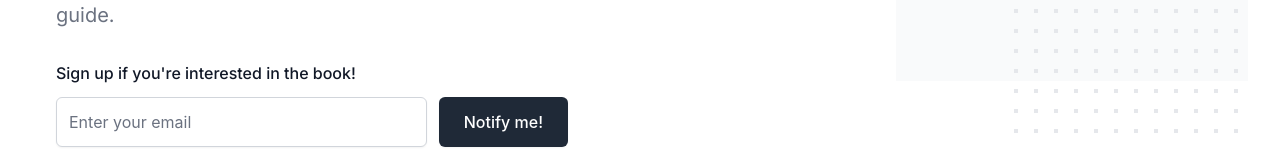
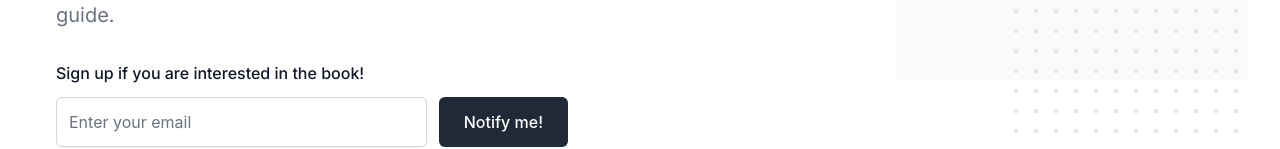
Before and after one commit to Ignacio1996/react-ultimate-guide-googleapis, a Next.js app: page / in a window 1280 px wide. Shown: the part 663-812 px from the top of the page. Built offline with nearby package versions, Linux system fonts and the light colour scheme; no server answers; the database is empty.

Commit message:
fixed errors with deployment

```diff
--- a/components/Header/index.js
+++ b/components/Header/index.js
@@ -147,7 +147,7 @@ export function SubscribeForm() {
               </p>
               <div className="mt-8 sm:max-w-lg sm:mx-auto sm:text-center lg:text-left lg:mx-0">
                 <p className="text-base font-medium text-gray-900">
-                  Sign up if you're interested in the book!
+                  Sign up if you are interested in the book!
                 </p>
                 <div action="#" method="POST" className="mt-3 sm:flex">
                   <label htmlFor="email" className="sr-only">
```
